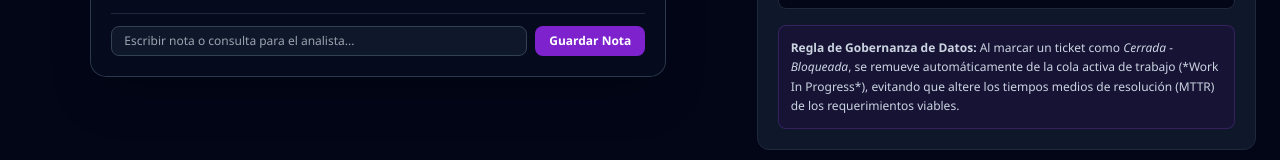
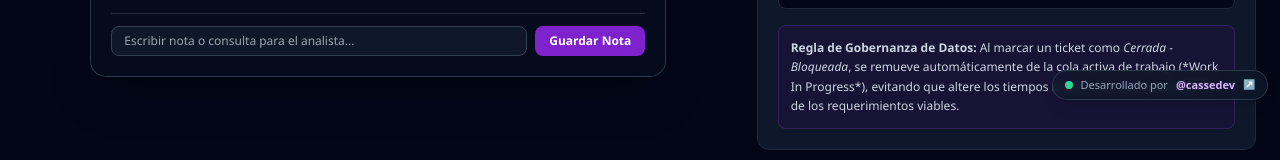
Before and after one commit to cassedev/powerapps-rdi-tracker, a plain HTML site: page index.html in a window 1280 px wide. Shown: the part 688-848 px from the top of the page. Drawn offline with nearby package versions, Linux system fonts and the light colour scheme; a web font is replaced by a local one.

Commit message:
Update index.html

```diff
--- a/index.html
+++ b/index.html
@@ -236,6 +236,17 @@
 
   </main>
 
+  <!-- INSIGNIA FLOTANTE DE AUTORÍA -->
+<aside class="fixed bottom-3 right-3 z-50 pointer-events-auto select-none print:hidden">
+  <a href="https://github.com/cassedev" target="_blank" rel="noopener noreferrer"
+     class="flex items-center gap-2 px-3 py-1.5 rounded-full bg-slate-900/85 hover:bg-slate-900 text-slate-300 hover:text-white border border-slate-700/80 shadow-lg backdrop-blur-sm transition-all duration-200 text-[11px] font-sans group">
+    <span class="inline-block w-2 h-2 rounded-full bg-emerald-400 group-hover:scale-110 transition-transform"></span>
+    <span class="text-slate-400">Desarrollado por</span>
+    <strong class="font-semibold text-purple-300 group-hover:text-purple-200">@cassedev</strong>
+    <span class="text-slate-500 text-[10px]">↗</span>
+  </a>
+</aside>
+
   <script>
     // BASE DE DATOS DE EJEMPLO
     const ticketsDb = {
```
